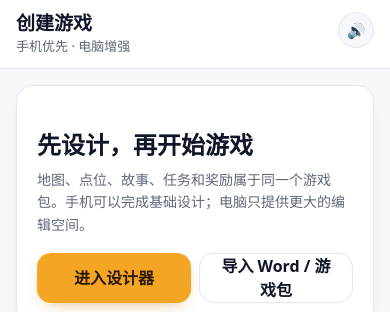
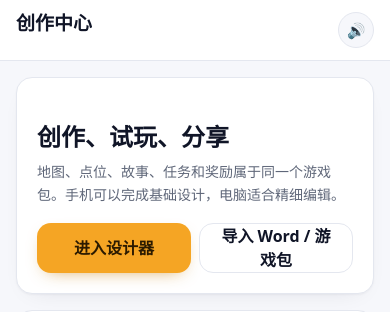
Before and after one commit to zemeiyu2-lgtm/mos-scene-hunt, a Next.js app: page /create in a window 390 px wide. Shown: the top 312 px of the page. Built offline with nearby package versions, Linux system fonts and the light colour scheme; no server answers.

Commit message:
Polish mobile home and creator entry labels

```diff
--- a/app/create/page.tsx
+++ b/app/create/page.tsx
@@ -46,10 +46,10 @@ export default function CreatePage() {
   const activateGame = (game: Game) => { saveAuthoredGame(game); markCurrentAuthoredGame(game.id); setDraft(game); setReport(validateGamePackage(game)); setMessage("已切换到「" + game.title + "」，现在可以试玩或继续设计。"); };
   const renameGame = (game: Game) => { const title = window.prompt("给游戏换一个显示名称：", game.title); if (!title?.trim()) return; const next = renameAuthoredGame(game.id, title); if (next) { setLibrary(listAuthoredGames()); if (working?.id === next.id) setDraft(next); setMessage("已重命名。"); } };
   const removeGame = (game: Game) => { if (!window.confirm("确定删除「" + game.title + "」？删除后需要重新导入游戏包才能恢复。")) return; deleteAuthoredGame(game.id); setLibrary(listAuthoredGames()); if (working?.id === game.id) setDraft(null); setMessage("已删除「" + game.title + "」。"); };
-  if (!working) return <Screen title="创建游戏" subtitle="等待游戏内容加载"><div className="card p-5">正在加载……</div></Screen>;
+  if (!working) return <Screen title="创作中心"><div className="card p-5">正在加载……</div></Screen>;
   const spatial = report?.spatial ?? validateGamePackage(working).spatial;
-  return <Screen title="创建游戏" subtitle="手机优先 · 电脑增强">
-    <section className="card p-5"><p className="game-kicker">MOS SCENE HUNT V0.6</p><h2 className="mt-2 text-2xl font-bold">先设计，再开始游戏</h2><p className="mt-2 text-sm leading-relaxed text-[var(--muted)]">地图、点位、故事、任务和奖励属于同一个游戏包。手机可以完成基础设计；电脑只提供更大的编辑空间。</p>
+  return <Screen title="创作中心">
+    <section className="card p-5"><p className="game-kicker">MOS SCENE HUNT V0.6</p><h2 className="mt-2 text-2xl font-bold">创作、试玩、分享</h2><p className="mt-2 text-sm leading-relaxed text-[var(--muted)]">地图、点位、故事、任务和奖励属于同一个游戏包。手机可以完成基础设计，电脑适合精细编辑。</p>
       <div className="mt-4 grid grid-cols-2 gap-2"><Link href={working ? `/design?game=${encodeURIComponent(working.id)}` : "/design"} className="btn btn-primary text-center">进入设计器</Link><button className="btn btn-secondary" onClick={() => inputRef.current?.click()}>导入 Word / 游戏包</button></div>
       <input ref={inputRef} className="hidden" type="file" accept=".docx,.json,.md,.markdown,application/vnd.openxmlformats-officedocument.wordprocessingml.document,application/json,text/markdown" onChange={(e) => e.target.files?.[0] && importFile(e.target.files[0])} /></section>
     <section className="card mt-4 p-5">
```
